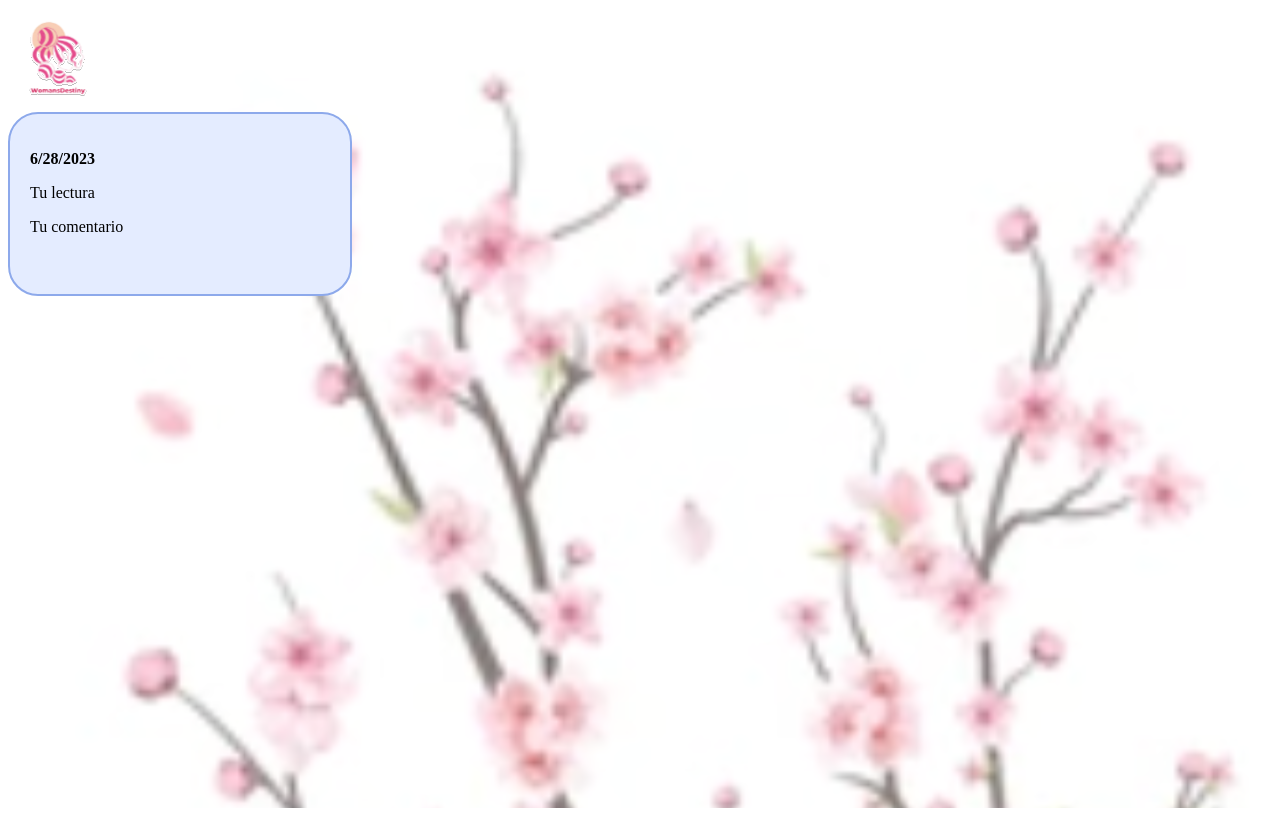
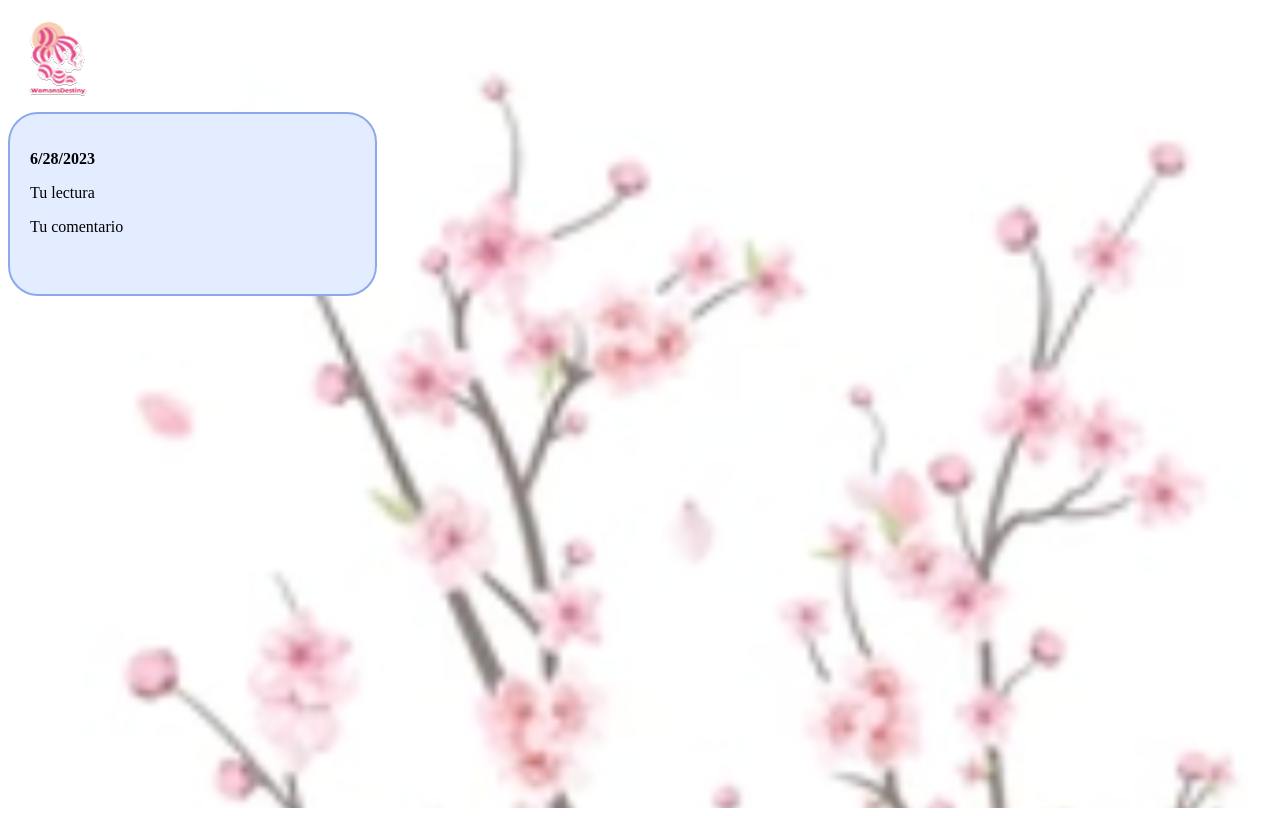
Before and after one commit to Womans-Destiny/Sakura_Tarot, a React (Vite) app in the folder app/: page /favorites in a window 1280 px wide. Built offline with nearby package versions, Linux system fonts and the light colour scheme.

Commit message:
ajustes-css

```diff
--- a/app/src/components/Window/window.css
+++ b/app/src/components/Window/window.css
@@ -1,6 +1,6 @@
 .window {
   padding: 20px;
-  width: 300px;
+  width: 325px;
   height: 140px;
   background-color: #E4ECFF;
   border: 2px solid #8DA9EB;
```
